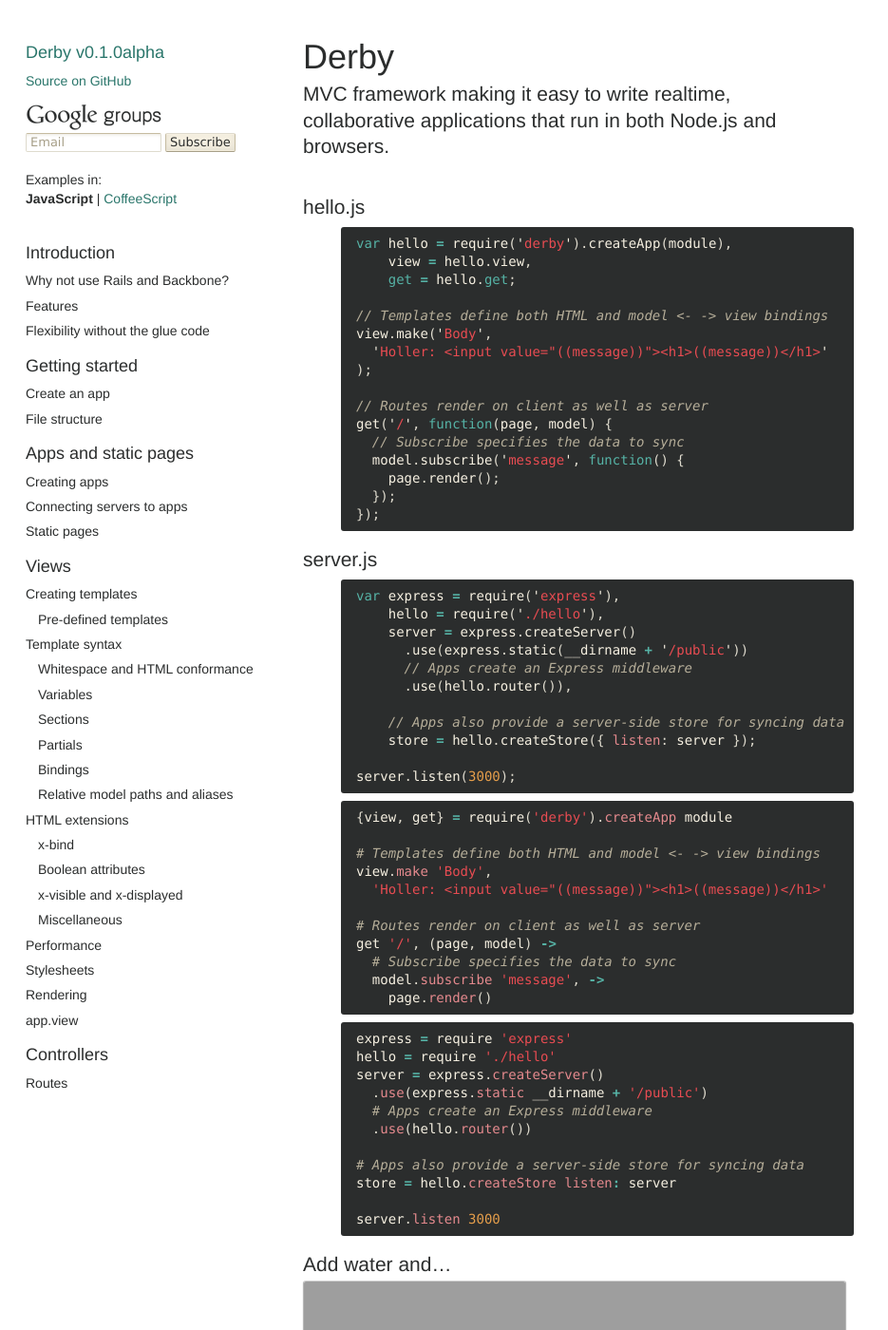
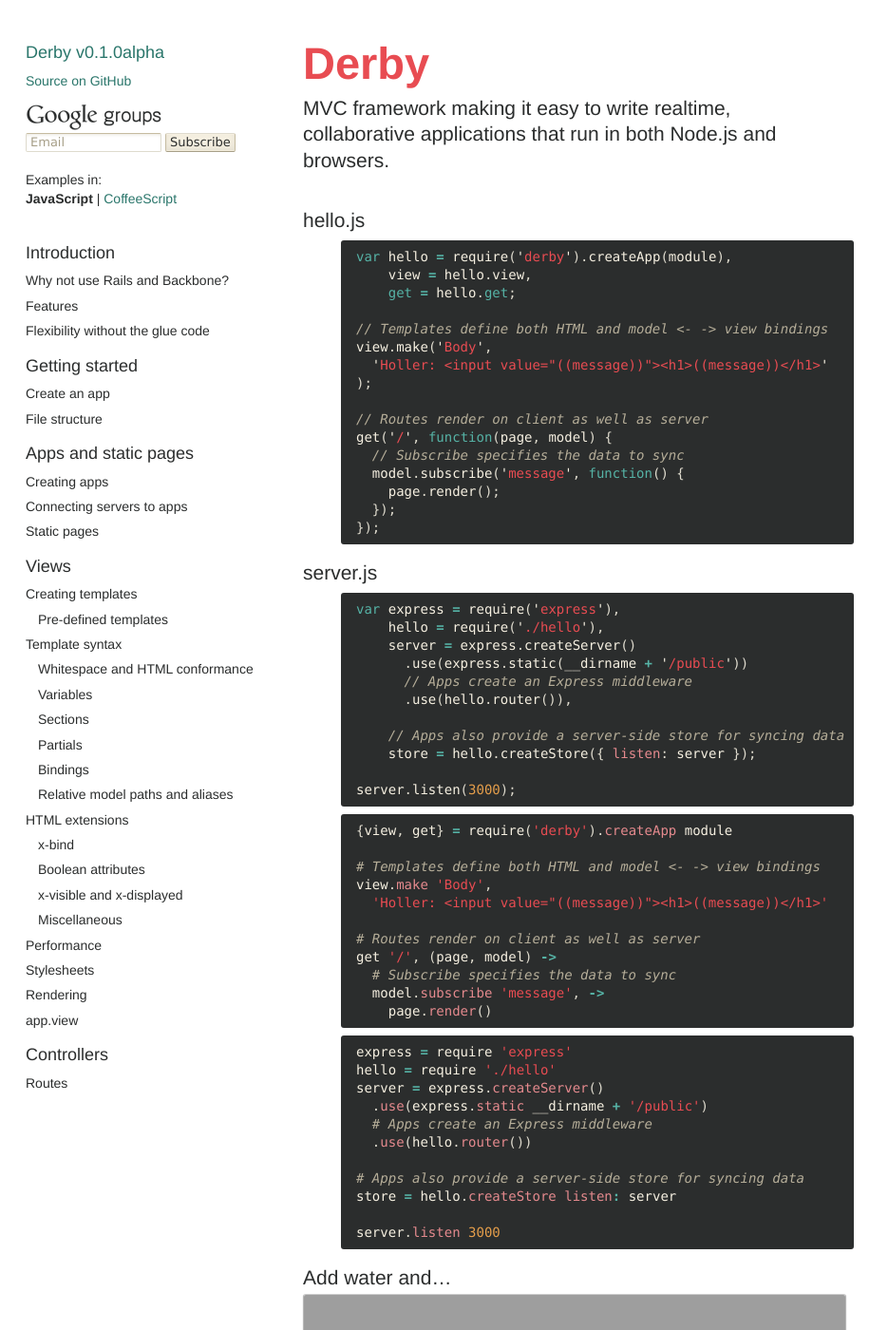
Before and after one commit to derbyjs/derby, a Jekyll site: the page built from index.md, in a window 1280 px wide and 1400 px high. Shown: the whole window at 95% size, without its empty margins (0-935 px from the left). Built offline with Jekyll 4.4.1, drawn with Linux system fonts in a browser that asks for light colours; grey boxes are pictures that could not be loaded.

Commit message:
style derby

```diff
--- a/_layouts/default.html
+++ b/_layouts/default.html
@@ -45,6 +45,12 @@ blockquote>h3{
   margin: 12px 0;
   font-size: 16px;
   font-weight: 600;
+}
+
+#derby{
+  color: #E84C52;
+  font-weight: 600;
+  font-size: 47px;
 }
 
 #hello-iframe{
```
Also changed, not shown: index.md (line endings or trailing spaces).
